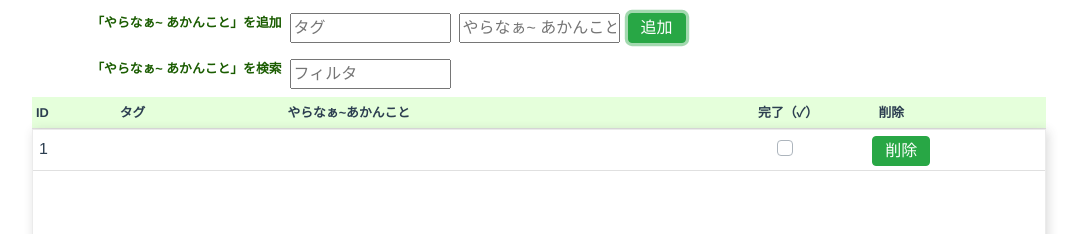
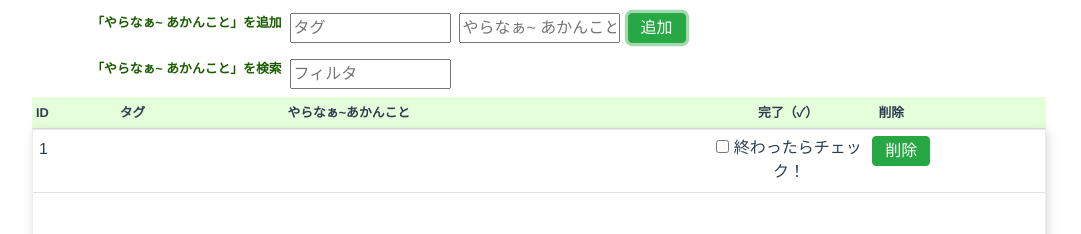
Before and after one commit to Shikataramuno/vue-ts-localStorageDB, a Vue app: page / in a window 1280 px wide. Both pictures are taken after a click on the button "追加". Shown: the top 234 px of the page, without its empty margins (101-1182 px from the left). Built offline with nearby package versions, Linux system fonts and the light colour scheme.

Commit message:
URLのサブディレクトリ設定とPWA対応 モバイル版での完了チェックボックスの操作性改善

```diff
--- a/src/components/TodoList.vue
+++ b/src/components/TodoList.vue
@@ -106,10 +106,13 @@
 
               <span v-if="val==='complete'"
                 class="complete-checkbox-span">
-                <b-form-checkbox
+                <label>
+                <input
+                　type="checkbox"
                   v-model="todo.complete"
-                  @change="completed(todo)">
-                </b-form-checkbox>
+                  @change="completed(todo)"/>
+                終わったらチェック！
+                </label>
               </span>
               <span v-else-if="val==='delete'"
                 class="delete-button-span">
@@ -400,6 +403,7 @@ export default class TodoList extends Vue {
     -webkit-overflow-scrolling: touch;
   }
   .wrapper.attributes.data {
+    padding: 18px 0px;
     height: auto;
   }
   .mobile-title {
@@ -443,6 +447,8 @@ export default class TodoList extends Vue {
   .complete {
     display: flex;
     width: 200px;
+    height: 40px;
+    padding-top: 12px;
     text-align: left;
   }
   .complete-checkbox-span {
@@ -450,6 +456,8 @@ export default class TodoList extends Vue {
   }
   .delete {
     width: 200px;
+    height: 40px;
+    padding-top: 12px;
     text-align: left;
   }
   .delete-button {
--- /dev/null
+++ b/vue.config.js
@@ -0,0 +1,5 @@
+module.exports = {
+    publicPath: process.env.NODE_ENV === 'production'
+      ? '/Shikataramuno/Todo/'
+      : '/'
+  }
```
